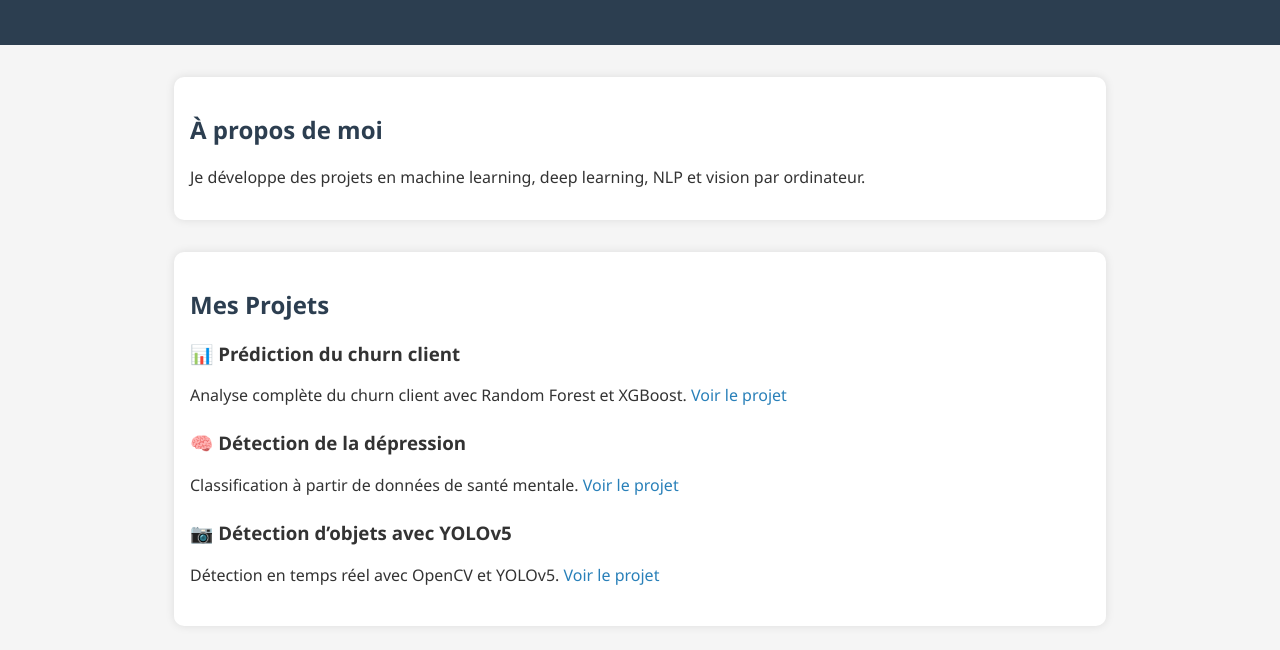
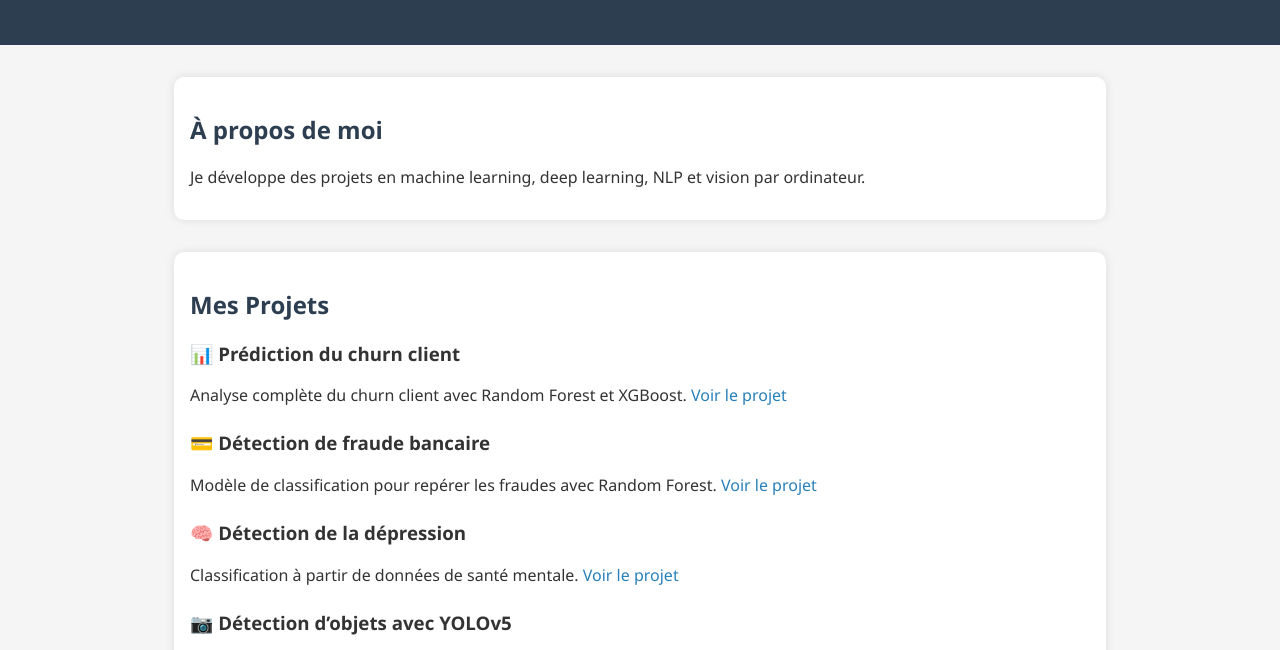
Before and after one commit to Elmilk88/Milk_Portfolio, a plain HTML site: page index.html in a window 1280 px wide. Shown: the part 143-793 px from the top of the page. Drawn offline with Linux system fonts and the light colour scheme.

Commit message:
Update index.html

```diff
--- a/index.html
+++ b/index.html
@@ -60,6 +60,12 @@
   </div>
 
   <div class="project">
+    <h3>💳 Détection de fraude bancaire</h3>
+    <p>Modèle de classification pour repérer les fraudes avec Random Forest. <a href="fraude-detection.html">Voir le projet</a></p>
+  </div>
+
+
+  <div class="project">
     <h3>🧠 Détection de la dépression</h3>
     <p>Classification à partir de données de santé mentale. <a href="#">Voir le projet</a></p>
   </div>
```
